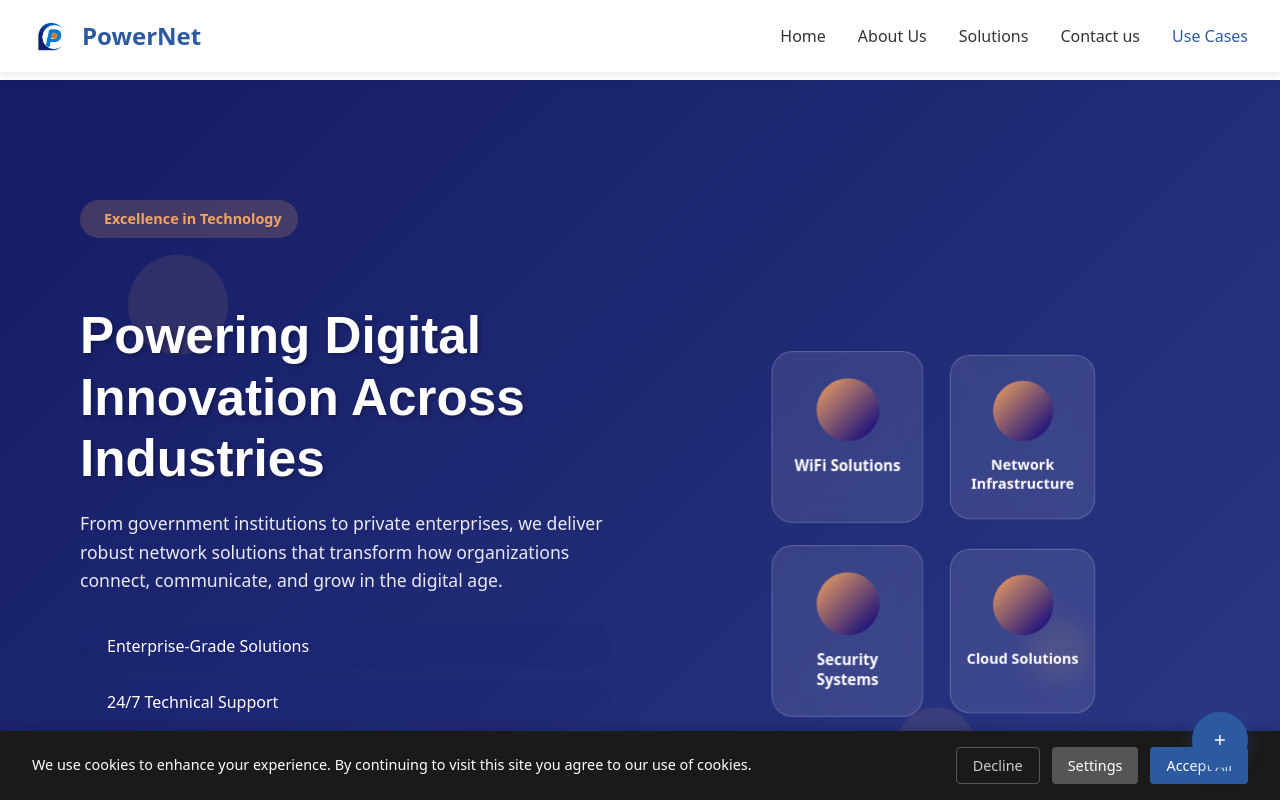
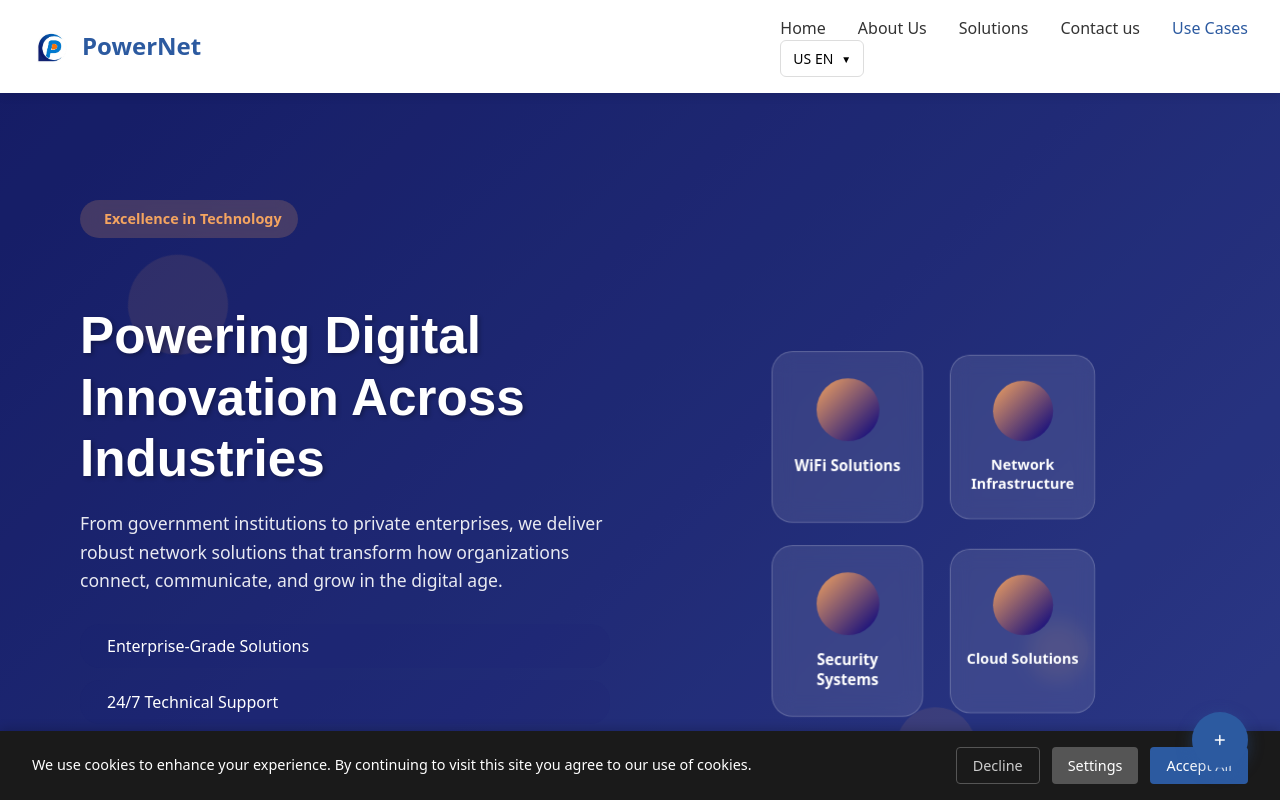
Before and after one commit to geloxh/powernet-fullstack, a React (Vite) app in the folder frontend/: page /projects in a window 1280 px wide. Shown: the top 800 px of the page. Built offline with nearby package versions, Linux system fonts and the light colour scheme.

Commit message:
update language option

```diff
--- a/frontend/src/components/Header.jsx
+++ b/frontend/src/components/Header.jsx
@@ -1,6 +1,7 @@
 import { useState } from 'react';
 import { Link, useLocation } from 'react-router-dom';
 import { useTranslation } from 'react-i18next';
+import LanguageSwitcher from './LanguageSwitcher';
 
 import './Header.css';
 
@@ -43,7 +44,7 @@ const Header = () => {
                         </li>
                     ))}
                 </ul>
-
+                <LanguageSwitcher />
             </nav>
             <div
                 className='nav-toggle'
--- a/frontend/src/components/LanguageSwitcher.css
+++ b/frontend/src/components/LanguageSwitcher.css
@@ -1,11 +1,81 @@
 .language-switcher {
-    margin-left: 1rem;
+    position: relative;
+    display: inline-block;
 }
 
-language-select {
-    padding: 0.5rem;
+.language-button {
+    background: transparent;
     border: 1px solid #ddd;
-    border-radius: 4px;
+    border-radius: 6px;
+    padding: 8px 12px;
+    cursor: pointer;
+    display: flex;
+    align-items: center;
+    gap: 8px;
+    font-size: 14px;
+    transition: all 0.2s ease;
+}
+
+.language-button:hover {
+    background: rgba(255, 255, 255, 0.1);
+    border-color: #007bff;
+}
+
+.current-lang {
+    display: flex;
+    align-items: center;
+    gap: 4px;
+}
+
+.arrow {
+    font-size: 10px;
+    transition: transform 0.2s ease;
+}
+
+.arrow.open {
+    transform: rotate(180deg);
+}
+
+.language-dropdown {
+    position: absolute;
+    top: 100%;
+    right: 0;
     background: white;
+    border: 1px solid #ddd;
+    border-radius: 6px;
+    box-shadow: 0 4px 12px rgba(0, 0, 0, 0.1);
+    z-index: 1000;
+    min-width: 150px;
+    margin-top: 4px;
+}
+
+.language-option {
+    width: 100%;
+    padding: 10px 16px;
+    border: none;
+    background: none;
+    text-align: left;
     cursor: pointer;
+    display: flex;
+    align-items: center;
+    gap: 8px;
+    color: #333;
+    transition: background 0.2s ease;
 }
+
+.language-option:hover {
+    background: #f5f5f5;
+}
+
+.language-option.active {
+    background: #007bff;
+    color: white;
+}
+
+.language-option:first-child {
+    border-radius: 6px 6px 0 0;
+}
+
+.language-option:last-child {
+    border-radius: 0 0 6px 6px;
+}
--- a/frontend/src/components/LanguageSwitcher.jsx
+++ b/frontend/src/components/LanguageSwitcher.jsx
@@ -1,8 +1,10 @@
 import { useTranslation } from 'react-i18next';
+import { useState } from 'react';
 import './LanguageSwitcher.css'
 
 const LanguageSwitcher = () => {
     const { i18n } = useTranslation();
+    const [  isOpen, setIsOpen ]  = useState(false);
 
     const languages = [
         { code: 'en', name: 'English', flag: 'US' },
@@ -11,19 +13,37 @@ const LanguageSwitcher = () => {
         { code: 'zh', name: '中文', flag: 'CN' }
     ];
 
+    const currentLang = languages.find(lang => lang.code === i18n.language) || languages[0];
+
+    const handleLanguageChange = (langCode) => {
+        i18n.changeLanguage(langCode);
+    };
+
     return (
         <div className="language-switcher">
-            <select
-                value={i18n.language}
-                onChange={(e) => i18n.changeLanguage(e.target.value)}
-                className="language-select"
+            <button
+                className="language-button"
+                onClick={() => setIsOpen(!isOpen)}
             >
-                {languages.map(lang => (
-                    <option key={lang.code} value={lang.code}>
-                        {lang.flag} {lang.name}
-                    </option>
-                ))}
-            </select>
+                <span className="current-lang">
+                    {currentLang.flag} {currentLang.code.toUpperCase()}
+                </span>
+                <span className={`arrow ${isOpen ? 'open' : '' }`}>▼</span>
+            </button>
+
+            {isOpen && (
+                <div className="language-dropdown">
+                    {languages.map(lang => (
+                        <button
+                            key={lang.code}
+                            className={`language-option ${lang.code === i18n.language ? 'active' : ''}`}
+                            onClick={() => handleLanguageChange(lang.code)}
+                        >
+                            {lang.flag} {lang.name}
+                        </button>
+                    ))}
+                </div>
+            )}
         </div>
     );
 };
```
